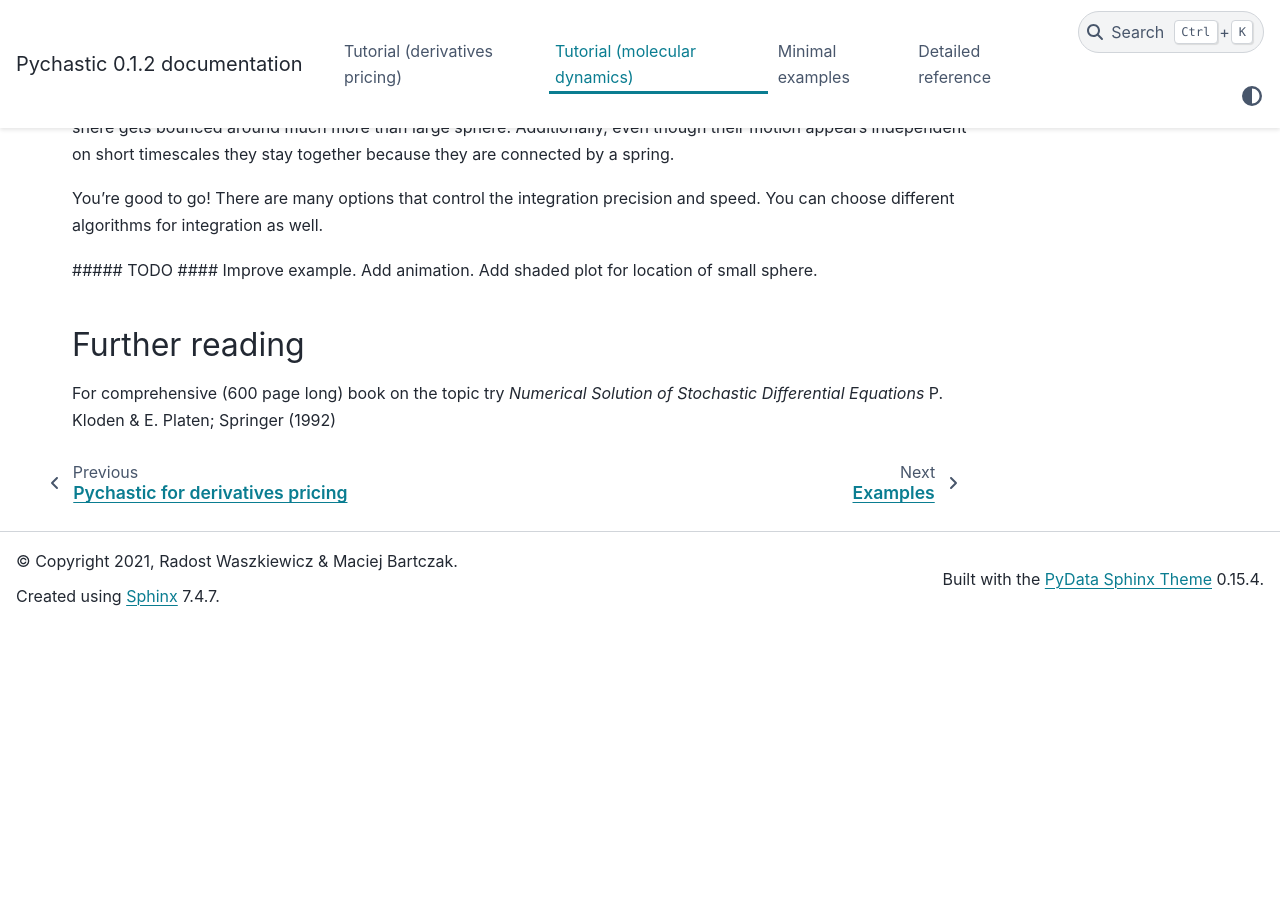
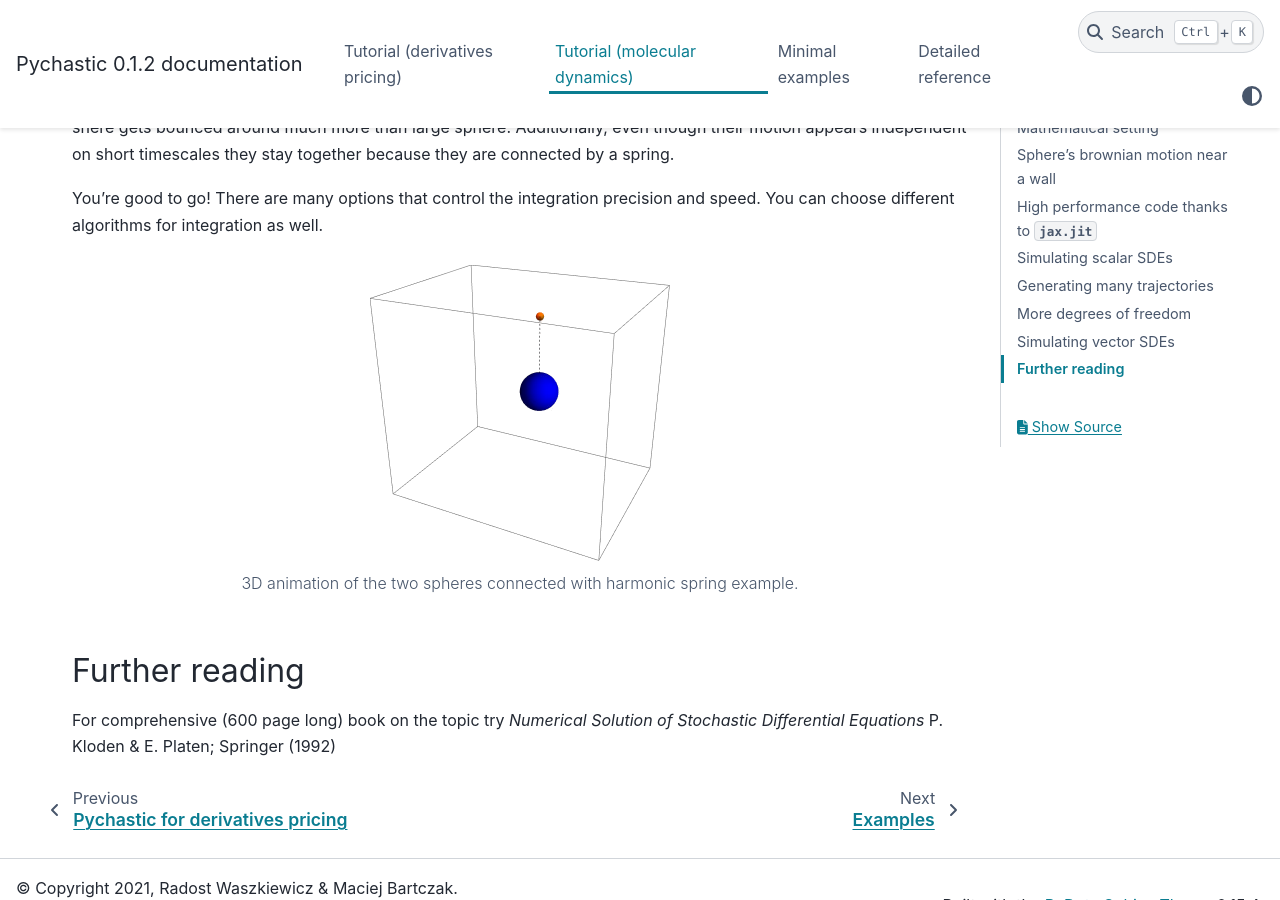
Before and after one commit to RadostW/stochastic, a Sphinx documentation site: the page built from docs/source/moleculardynamics.rst, in a window 1280 px wide and 900 px high, scrolled down 6164 px. Built offline with Sphinx 7.4.7 and the PyData theme 0.15.4, drawn with Linux system fonts in a browser that asks for light colours; before the commit the page ends 6789 px from its top, so only the background shows below that.

Commit message:
More gifs in the tutorial.

```diff
--- a/docs/source/moleculardynamics.rst
+++ b/docs/source/moleculardynamics.rst
@@ -288,7 +288,11 @@
 and speed. You can choose different algorithms for integration as well.
 
 
-##### TODO #### Improve example. Add animation. Add shaded plot for location of small sphere.
+.. figure:: two_balls_anim.gif
+   :scale: 50 %
+   :alt: One large and one small bead moving according to brownian motion
+
+   3D animation of the two spheres connected with harmonic spring example.
 
 
 Further reading
```
Also changed, not shown: docs/source/two_balls_anim.gif (added).
